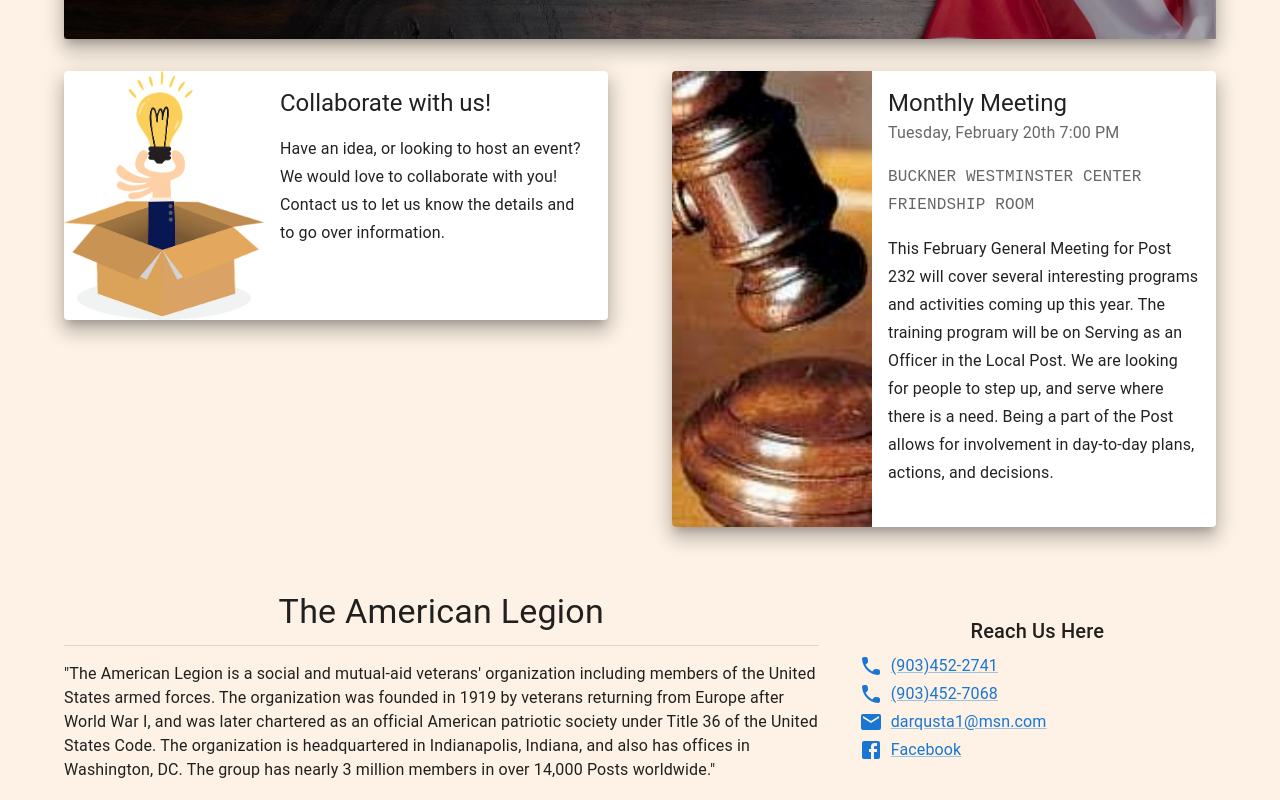
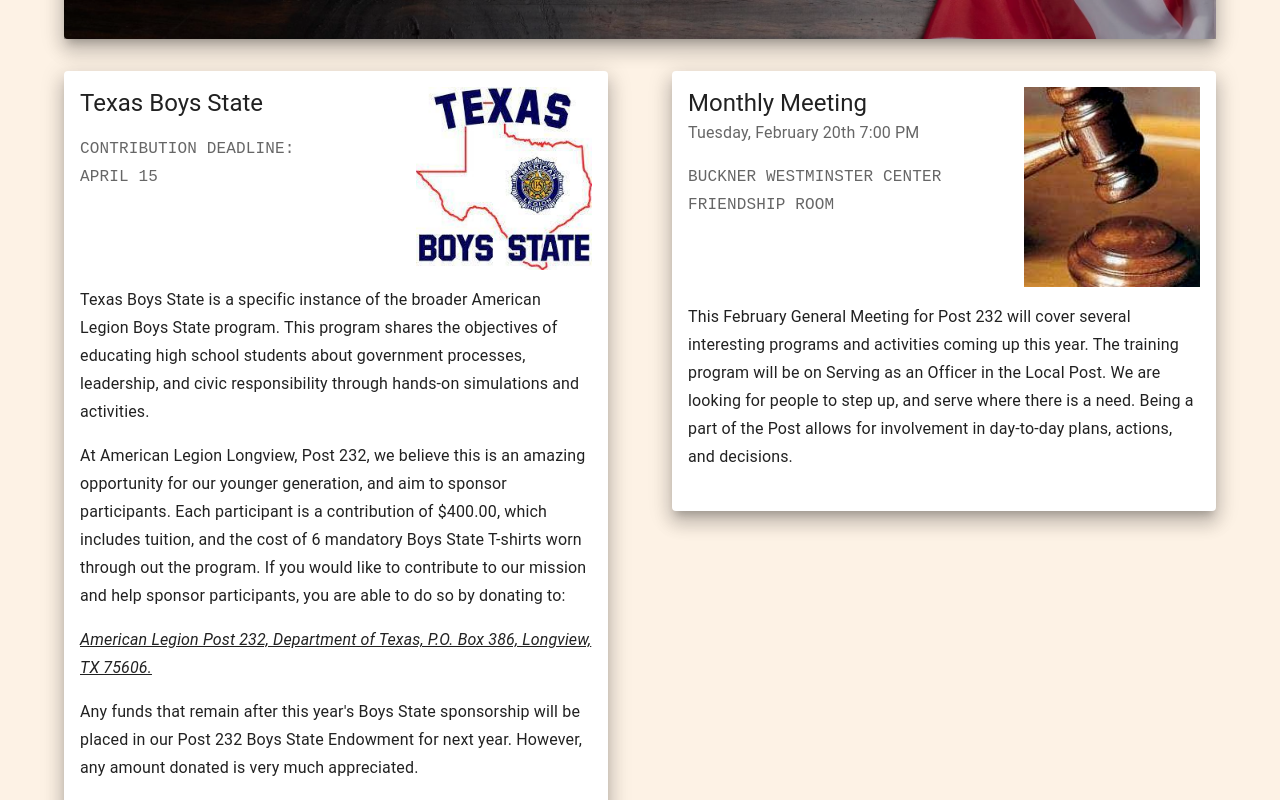
Before and after one commit to nathangreiling/amleg232, a React (Create React App) app: page / in a window 1280 px wide. Shown: the part 380-1180 px from the top of the page. Built offline with nearby package versions, Linux system fonts and the light colour scheme.

Commit message:
new event
added boys state fundraising event with temporary params

```diff
--- a/src/components/Featured/index.js
+++ b/src/components/Featured/index.js
@@ -12,17 +12,12 @@
   const { post } = props;
 
   return (
-    <Grid item xs={10} md={6} margin='top' minWidth={352.5} align='left'>
+    <Grid item xs={12} md={6} margin='top' minWidth={352.5} align='left'>
       <CardActionArea component="a" href="#">
         <Card sx={{ display: 'flex', boxShadow:'12', backgroundColor: 'white', }}>
-        <CardMedia
-            component="img"
-            sx={{ maxWidth: 200, display: { xs: 'none', sm: 'none', md:'none', lg:'block'},  }}
-            image={post.image}
-            alt={post.imageLabel}
-          />
           <CardContent sx={{ flex: 1 }}>
-
+            <Grid container>
+              <Grid item sm={12} md={6} sx={{ textAlign: "left"}}>
                 <Typography component="h2" variant="h5">
                   {post.title}
                 </Typography>
@@ -34,13 +29,34 @@
                   {post.location}
                 </pre>
                </Typography>
+              </Grid>
+                <Grid item sm={12} md={6} sx={{ textAlign: "left", pl: 10, pb:2 }}>
+                  <CardMedia
+                    component="img"
+                    sx={{ maxWidth: 200, maxHeight: 200, display: { xs: 'none', sm: 'none', md:'none', lg:'block'},  }}
+                    image={post.image}
+                    alt={post.imageLabel}
+                  />
+               </Grid>
+            </Grid>
+
             <Typography variant="subtitle1" paragraph align='left'>
               {post.description}
+            </Typography>
+            <Typography variant="subtitle1" paragraph align='left'>
+              {post.descriptionContd}
+            </Typography>
+            <Typography sx={{textDecoration:'underline', fontStyle:'italic'}} variant="subtitle1" paragraph align='left'>
+              {post.maddress}
+            </Typography>
+            <Typography variant="subtitle1" paragraph align='left'>
+              {post.ps}
             </Typography>
           </CardContent>
         </Card>
       </CardActionArea>
     </Grid>
+
   );
 }
 
--- a/src/components/Home/index.js
+++ b/src/components/Home/index.js
@@ -13,6 +13,7 @@
 import flag from '../../images/hero/flag.jpg'
 import meet from '../../images/events/meeting.png'
 import idea from '../../images/events/idea.png'
+import boysstate from '../../images/events/Boysstate.jpg'
 import LocalPhoneRoundedIcon from '@mui/icons-material/LocalPhoneRounded';
 import EmailIcon from '@mui/icons-material/Email';
 
@@ -33,13 +34,16 @@
 const featuredPosts = [
 
   {
-    title: 'Collaborate with us!',
+    title: 'Texas Boys State',
     date: '',
     time:'',
-    location:'',
+    location:'CONTRIBUTION DEADLINE: \nAPRIL 15',
     description:
-      'Have an idea, or looking to host an event? We would love to collaborate with you! Contact us to let us know the details and to go over information.',
-    image: `${idea}`,
+      'Texas Boys State is a specific instance of the broader American Legion Boys State program. This program shares the objectives of educating high school students about government processes, leadership, and civic responsibility through hands-on simulations and activities.',
+    descriptionContd: 'At American Legion Longview, Post 232, we believe this is an amazing opportunity for our younger generation, and aim to sponsor participants. Each participant is a contribution of $400.00, which includes tuition, and the cost of 6 mandatory Boys State T-shirts worn through out the program. If you would like to contribute to our mission and help sponsor participants, you are able to do so by donating to:',
+    maddress:'American Legion Post 232, Department of Texas, P.O. Box 386, Longview, TX 75606.',
+    ps:"Any funds that remain after this year's Boys State sponsorship will be placed in our Post 232 Boys State Endowment for next year. However, any amount donated is very much appreciated.",
+    image: `${boysstate}`,
     imageLabel: 'Image Text',
   },
   {
```
Also changed, not shown: src/images/events/Boysstate.jpg (added). Lines whose indentation alone changed are shown as unchanged.
